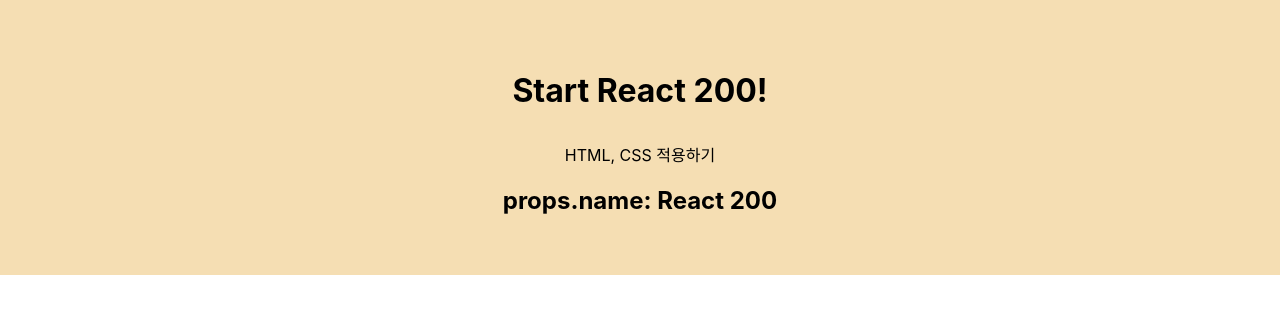
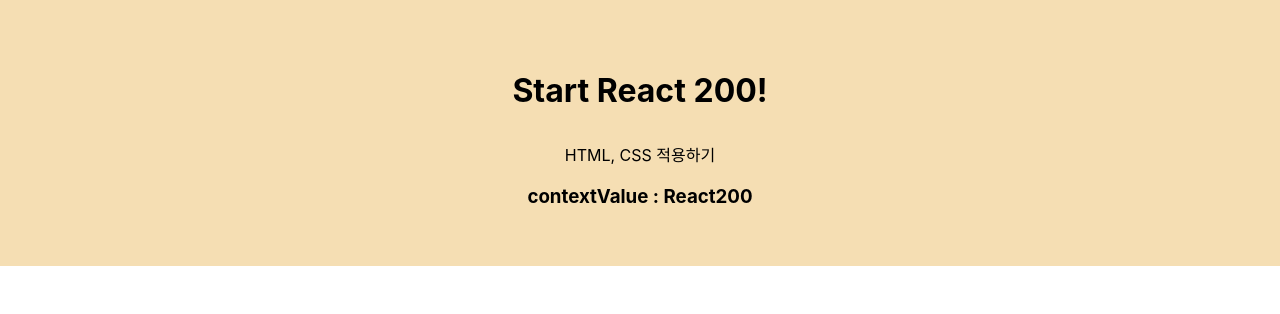
Before and after one commit to dev-chloe/hangout-react200, a React (Create React App) app: page / in a window 1280 px wide. Shown: the top 314 px of the page. Built offline with nearby package versions, Linux system fonts and the light colour scheme.

Commit message:
react200 중급076

```diff
--- a/src/App.js
+++ b/src/App.js
@@ -1,13 +1,13 @@
 import React from 'react';
 import './App.css';
-import ReactHoc from './Hoc/R075_ReactHoc';
+import ContextApi from './Context/R076_ContextApi';
 
 function App() {
   return (
     <div className="cont_box">
       <h1>Start React 200!</h1>
       <p>HTML, CSS 적용하기</p>
-      <ReactHoc name='React 200'/>
+      <ContextApi />
     </div>
   );
 }
--- /dev/null
+++ b/src/Context/R076_ContextApi.js
@@ -0,0 +1,27 @@
+import React from 'react';
+import Children from './contextChildren';
+// 같은 폴더 경로에 있는 contextChildren 컴포넌트를 사용할 수 있도록 임포트 한다.
+
+const { Provider, Consumer } = React.createContext();
+export { Consumer }
+// 리액트 기본 제공 함수인 creactContext를 호출하고 공급자 Provider와 소비자 Consumer를 받아 사용할 수 있게 한다.
+
+class R076_ContextApi extends React.Component {
+  render() {
+    return (
+      <Provider value="React200">
+        <Children/>
+      </Provider>
+      // 하위 컴포넌트에서 소비자를 사용할 수 있또록 익스포트한다.
+      // 자식 컴포넌트를 <Provider> 태그로 감싸고 전달할 데이터를 value 값으로 할당한다.
+    )
+  }
+}
+
+export default R076_ContextApi;
+
+// 컨텍스트 api 사용
+// props를 사용하면 데이터를 부모 컴포넌트에서 자식 컴포넌트로 전송 가능한데
+// 손자 컴포넌트가 부모 컴포넌트의 데이터가 필요로 한다면, 자식 컴포넌트가 중간에서 데이터를 전달해야 한다.
+// 자식 컴포넌트가 부모 컴포넌트의 데이터가 필요하지 않은 상황이라면 불필요한 코드를 작성하게 되는데 컨텍스트는 데이터의 공급자와 소비자를 정의하고
+// 데이터가 필요한 컴포넌트만 사용할 수 있게 구현 할 수 있다.
--- /dev/null
+++ b/src/Context/contextChildren.js
@@ -0,0 +1,14 @@
+import React from 'react';
+import Children2 from './contextChildren2';
+
+class contextChildren extends React.Component {
+  render() {
+    return (
+      <Children2 />
+      // contextChildren 컴포넌트에서는 부모 컴포넌트의 데이터를 사용하지 않고 손자 컴포넌트 contextChildren2를 return한다.
+      // 손자 컴포넌트에서 사용할 데이터를 전달하지 않아도 된다.
+    )
+  }
+}
+
+export default contextChildren;
--- /dev/null
+++ b/src/Context/contextChildren2.js
@@ -0,0 +1,17 @@
+import React from 'react';
+import { Consumer } from './R076_ContextApi';
+// 부모 컴포넌트의 데이터를 사용하기 위해 R076_ContextApi 컴포넌트에서 익스포트했던 Consumer를 임포트해 사용할 수 있게 한다.
+
+class contextChildren2 extends React.Component {
+  render() {
+    return (
+      <Consumer>
+        { contextValue => <h3>{ `contextValue : ${contextValue}` }</h3> }
+      </Consumer>
+      // <Consumer> 태그로 출력할 element를 감싸고 R076_ContextApi 컴포넌트에서 value에 할당했던 데이터를 contextValue 변수로 받아 출력한다.
+      // 몇 번째 하위 컴포넌트인지는 상관없이 필요한 하위 컴포넌트에서 소비자를 임포트해 필요한 데이터를 사용할 수 있다.
+    )
+  }
+}
+
+export default contextChildren2;
```
Also changed, not shown: 1 other file (tests, documents, lock files or other folders).
